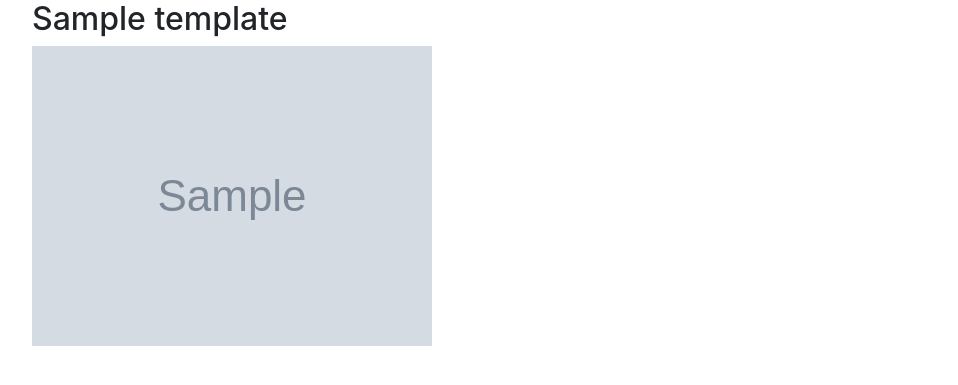
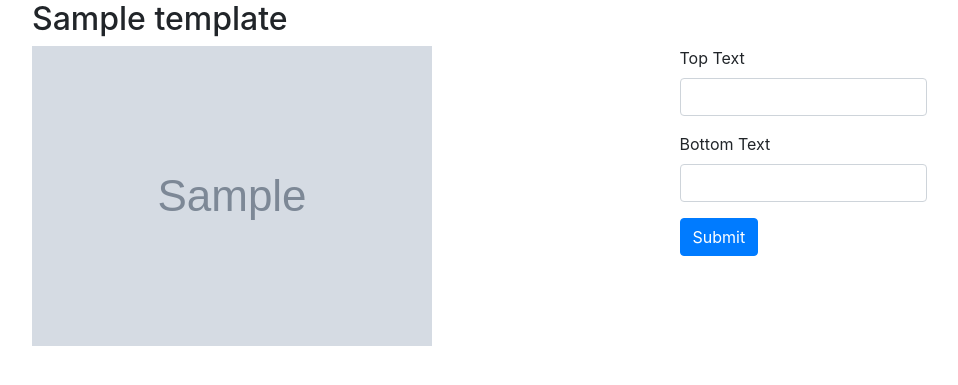
Before and after one commit to drewstinnett/maymays, a Django app: a page that uses memes/templates/base.html in a window 1280 px wide. Shown: the part 56-441 px from the top of the page, without its empty margins (68-1026 px from the left). Run offline with Django 3.2, Linux system fonts and the light colour scheme; tables that the repository leaves empty hold one stand-in row (values such as "Sample post"); grey boxes marked "Sample" are stand-in pictures; some libraries are stand-ins or nearby versions.

Commit message:
Functional meme generation preview

```diff
--- a/maymays/settings.py
+++ b/maymays/settings.py
@@ -32,7 +32,7 @@ SECRET_KEY = 'xd^##gu&b^m*g!-sylzk5h)xxw^+e%_58*tf8+se6u10vkfz4o'
 # SECURITY WARNING: don't run with debug turned on in production!
 DEBUG = True
 
-ALLOWED_HOSTS = ['127.0.0.1', '.herokuapp.com']
+#ALLOWED_HOSTS = ['127.0.0.1', '.herokuapp.com']
 
 
 
@@ -52,8 +52,12 @@ INSTALLED_APPS = [
     'graphene_django',
     'sorl.thumbnail',
     'bootstrap_pagination',
+    'crispy_forms',
 
 ]
+
+CRISPY_TEMPLATE_PACK = 'bootstrap4'
+
 
 GRAPHENE = {
     'MIDDLEWARE': [
--- a/maymays/urls.py
+++ b/maymays/urls.py
@@ -24,7 +24,7 @@ from memes import views
 urlpatterns = [
     path('admin/', admin.site.urls),
     url(r'^graphql', GraphQLView.as_view(graphiql=True)),
-    path(r'adhoc_meme/<str:slug>/<str:top>/<str:bottom>/',
+    path(r'adhoc_meme/<str:slug>/<top>/<bottom>/',
          views.adhoc_meme),
     path(r'templates/', views.templates, name='templates'),
     path(r'template/<str:slug>', views.template_details,
--- /dev/null
+++ b/memes/forms.py
@@ -0,0 +1,22 @@
+from django import forms
+from django.forms import ModelForm
+from memes.models import OGMeme
+from crispy_forms.layout import Submit
+from crispy_forms.helper import FormHelper
+
+
+class OGMemeForm(ModelForm):
+    helper = FormHelper()
+    helper.add_input(Submit('submit', 'Submit', css_class='btn-primary'))
+    helper.form_method = 'POST'
+
+    class Meta:
+        model = OGMeme
+        fields = ['top', 'bottom']
+
+    def clean(self):
+        top = self.cleaned_data.get('top')
+        bottom = self.cleaned_data.get('bottom')
+        if not top and not bottom:
+            raise forms.ValidationError('Top or Bottom text is required')
+        return self.cleaned_data
--- a/memes/models.py
+++ b/memes/models.py
@@ -4,6 +4,22 @@ import mimetypes
 import requests
 from django.core.files.base import ContentFile
 from django.template.defaultfilters import slugify
+from django.core.exceptions import ValidationError
+
+
+class OGMeme(models.Model):
+    """Original Gangsta' style meme.  Traditional top/bottom text on an image
+    """
+    top = models.CharField('Top Text', max_length=255, blank=True)
+    bottom = models.CharField('Bottom Text', max_length=255, blank=True)
+    template = models.ForeignKey('Template', on_delete=models.CASCADE)
+
+    def clean(self):
+        if not self.top and not self.bottom:
+            raise ValidationError('At least top or bottom text is required')
+
+    class Meta:
+        unique_together = ['top', 'bottom', 'template']
 
 
 class Template(models.Model):
--- /dev/null
+++ b/memes/static/js/images.js
@@ -0,0 +1,17 @@
+function ogMemeLive() {
+//  alert('ding');
+  var top = $('#id_top').val() || ' ';
+  var bottom = $('#id_bottom').val() || ' ';
+  var slug = $('#main_template').attr('data-slug');
+  $('#main_template').attr('src',
+     '/adhoc_meme/' + slug + '/' + top + '/' + bottom + '/');
+}
+
+$( document ).ready(function() {
+  $('#id_top').on('input', function(){
+    ogMemeLive();
+  });
+  $('#id_bottom').on('input', function(){
+    ogMemeLive();
+  });
+});
--- a/memes/templates/base.html
+++ b/memes/templates/base.html
@@ -1,9 +1,16 @@
+{% load staticfiles %}
+<head>
+    <link rel="shortcut icon" type="image/png" href="{% static 'favicon.ico' %}"/>
+</head>
 <body>
 {% load bootstrap4 %}
+
 
 {# Load CSS and JavaScript #}
 {% bootstrap_css %}
 {% bootstrap_javascript jquery='full' %}
+
+<script src='{% static "js/images.js" %}'></script>
 
 {% include 'nav.html' %}
 
--- /dev/null
+++ b/memes/templates/create_og.html
@@ -0,0 +1,3 @@
+{% load crispy_forms_tags %}
+
+{% crispy form %}
--- a/memes/templates/templates/details.html
+++ b/memes/templates/templates/details.html
@@ -5,7 +5,14 @@
 <div class="container" >
 
   <h2>{{ template.name }}</h2>
-  <img src="{{ template.image.url }}"/>
+  <div class="row">
+      <div class="col-7">
+          <img id='main_template' data-slug="{{ template.slug }}" class="img-fluid" src="{{ template.image.url }}"/>
+       </div>
+       <div class="col-3">
+           {% include "create_og.html" with form=og_form %}
+       </div>
+  </div>
 
 </div>
 {% endblock %}
--- a/memes/views.py
+++ b/memes/views.py
@@ -2,6 +2,7 @@ from django.http import HttpResponse
 from django.core.paginator import Paginator
 from django.template import loader
 from memes.models import Template
+from memes.forms import OGMemeForm
 from django.http import Http404
 
 
@@ -21,6 +22,7 @@ def templates(request):
     page = request.GET.get('page')
     meme_templates = paginator.get_page(page)
     template = loader.get_template('templates/templates.html')
+
     context = {
         'templates': meme_templates,
     }
@@ -30,7 +32,9 @@ def templates(request):
 def template_details(request, slug):
     meme_template = Template.objects.get(slug=slug)
     template = loader.get_template('templates/details.html')
+    og_form = OGMemeForm()
     context = {
+        'og_form': og_form,
         'template': meme_template
     }
     return HttpResponse(template.render(context, request))
@@ -53,11 +57,21 @@ def adhoc_meme(request, slug, top, bottom):
                 ) * 1024.0)
             )
 
-        upper_text = "\n".join(wrap(
-            top, get_warp_length(int(wand_t.width)))).upper()
-        lower_text = "\n".join(wrap(
-            bottom, get_warp_length(int(wand_t.width)))).upper()
-        lower_margin = MARGINS[lower_text.count("\n")]
+        use_top = True
+        use_bottom = True
+
+        if top == ' ':
+            use_top = False
+        if bottom == ' ':
+            use_bottom = False
+
+        if use_top:
+            upper_text = "\n".join(wrap(
+                top, get_warp_length(int(wand_t.width)))).upper()
+        if use_bottom:
+            lower_text = "\n".join(wrap(
+                bottom, get_warp_length(int(wand_t.width)))).upper()
+            lower_margin = MARGINS[lower_text.count("\n")]
 
         text_draw = Drawing()
 
@@ -67,10 +81,14 @@ def adhoc_meme(request, slug, top, bottom):
         text_draw.stroke_color = Color("black")
         text_draw.stroke_width = 3
         text_draw.fill_color = Color("white")
-        text_draw.text(int(wand_t.width / 2), 80, upper_text)
-        text_draw.text(
-            int(wand_t.width / 2), int(wand_t.height - lower_margin),
-            lower_text)
+
+        if use_top:
+            text_draw.text(int(wand_t.width / 2), 80, upper_text)
+
+        if use_bottom:
+            text_draw.text(
+                int(wand_t.width / 2), int(wand_t.height - lower_margin),
+                lower_text)
 
         text_draw(wand_t)
 
--- a/requirements.txt
+++ b/requirements.txt
@@ -14,3 +14,4 @@ django-heroku
 gunicorn
 dj-database-url
 whitenoise
+django-crispy-forms
```
Also changed, not shown: memes/migrations/0003_auto_20190121_1620.py (added), memes/migrations/0004_auto_20190121_1637.py (added), static/favicon.ico (added), 2 other files.
